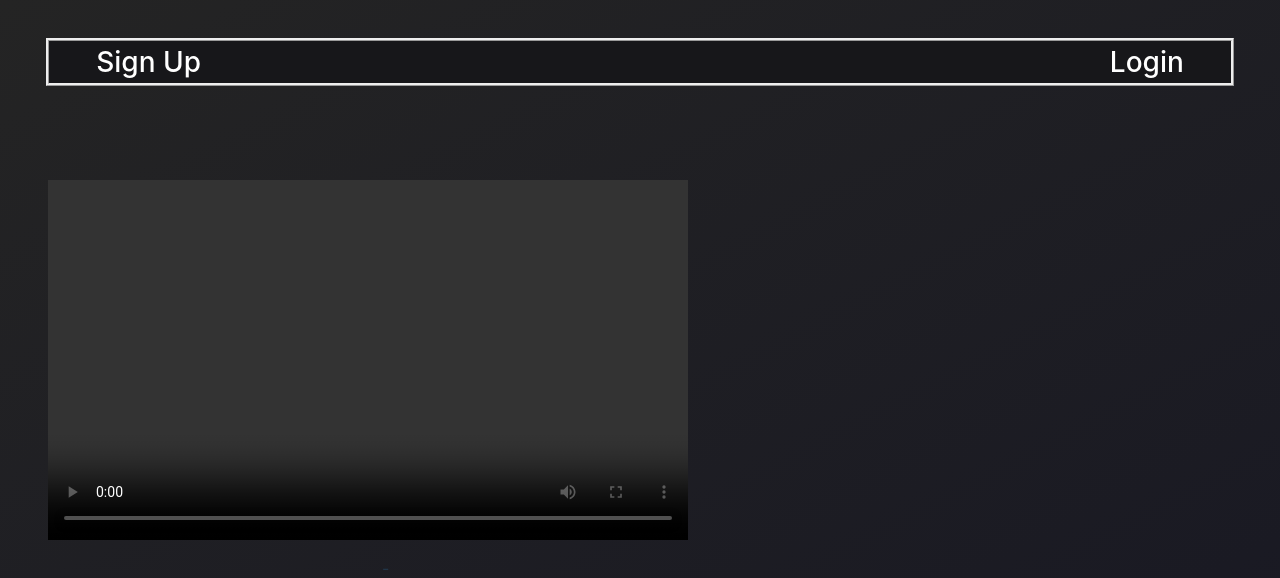
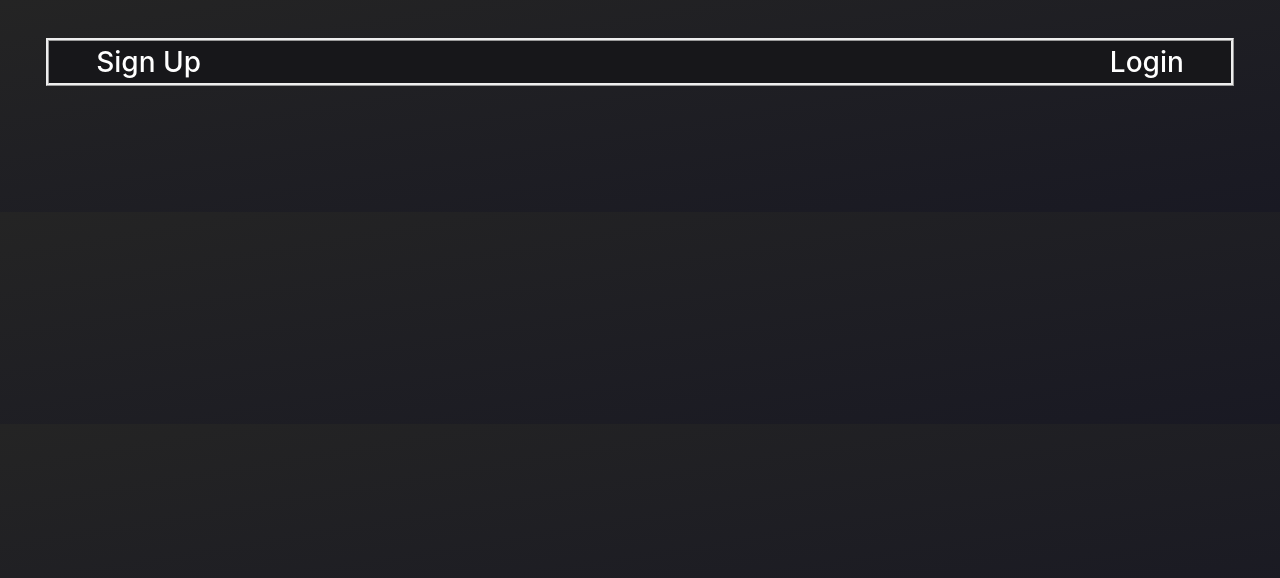
Before and after one commit to moodyRahman/clip-manager, a React (Vite) app in the folder frontend/: page / in a window 1280 px wide. Shown: the top 578 px of the page. Built offline with nearby package versions, Linux system fonts and the light colour scheme.

Commit message:
password verifier

```diff
--- a/frontend/src/components/HomeSelector.jsx
+++ b/frontend/src/components/HomeSelector.jsx
@@ -5,11 +5,8 @@ import VideoComponent from "./Video"
 const HomeSelector = () => {
     const loggedin = useSelector((state) => state.auth.isLoggedIn)
     return loggedin ? <AuthHome /> :
-    <>
-    <div className="video-component">
-        <VideoComponent>Title</VideoComponent>
-    </div>
-    </>
+        <>
+        </>
 }
 
 export default HomeSelector
--- a/frontend/src/pages/Register.jsx
+++ b/frontend/src/pages/Register.jsx
@@ -16,11 +16,20 @@ const Register = () => {
     const [username, setUsername] = useState("")
     const [password, setPassword] = useState("")
     const [email, setEmail] = useState("")
+    const [message, setMessage] = useState("")
 
     const dispatch = useDispatch()
     const navigate = useNavigate()
 
     const handleSubmit = async () => {
+
+
+        if (password.length < 9) {
+            setMessage("password too short, 9 characters + 1 caps + special character required")
+            return;
+        }
+
+
         const res = await fetch(`${import.meta.env.VITE_BACKEND_URL}/auth/signup`, {
             method: 'POST',
             headers: {
@@ -48,6 +57,7 @@ const Register = () => {
                 <input onChange={handleChange(setUsername)} type="text" placeholder="username" value={username} />
                 <input onChange={handleChange(setPassword)} type="password" placeholder="password" value={password} />
                 <button onClick={handleSubmit}>signup</button>
+                {message}
             </RegWrapper>
         </>
     )
```
Lines whose indentation alone changed are shown as unchanged.
